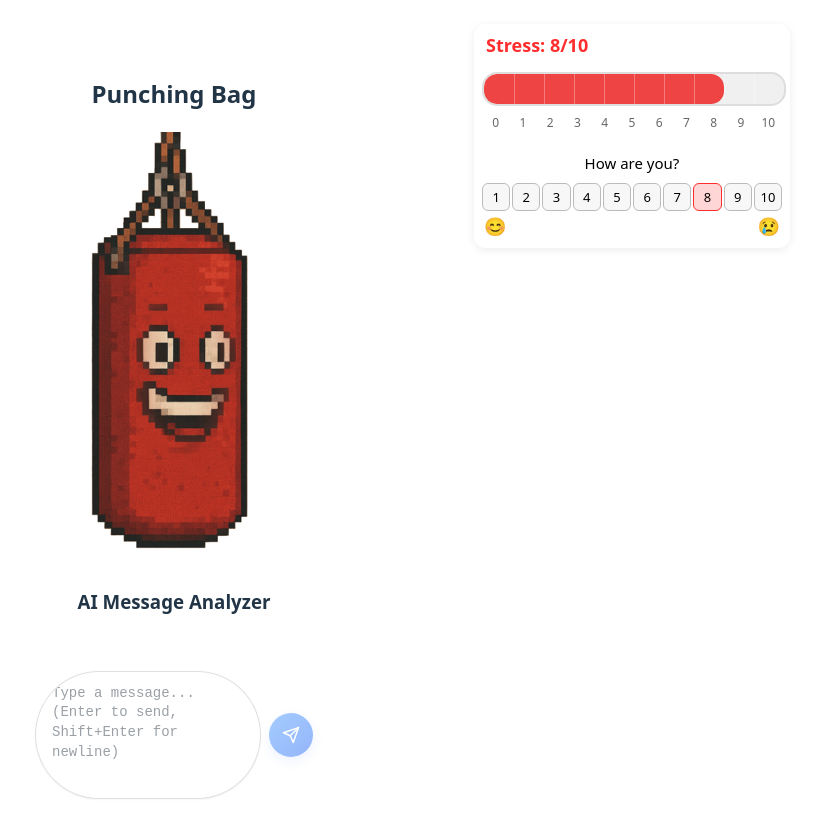
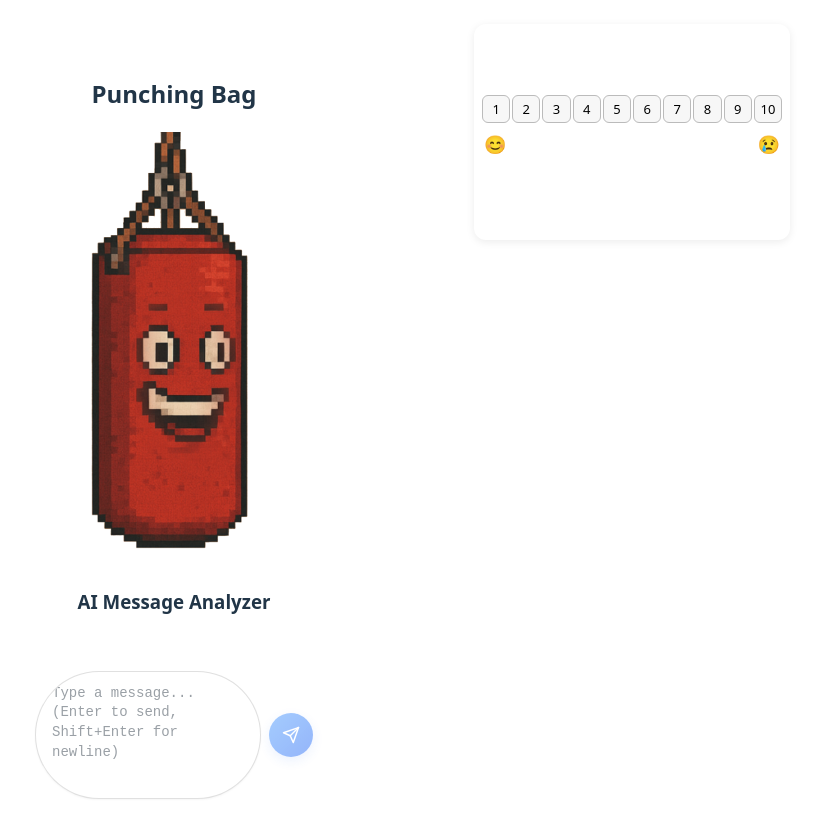
Before and after one commit to Max4407/PunchingBag, a React (Vite) app in the folder punchingbag-frontend/: page / in a window 1280 px wide. Shown: the top 838 px of the page, without its empty margins (466-1280 px from the left). Built offline with nearby package versions, Linux system fonts and the light colour scheme.

Commit message:
added measurable value

```diff
--- a/punchingbag-frontend/src/components/graph.jsx
+++ b/punchingbag-frontend/src/components/graph.jsx
@@ -2,31 +2,27 @@ import React, { useState } from 'react';
 import '../css/graph.css';
 
 function StressTracker() {
-	const [rating, setRating] = useState(8);
-
-	// Calculate bar fill percentage (1 = 10%, 10 = 100%)
-	const fillPercentage = (rating / 10) * 100;
+	const [ratings, setRatings] = useState([]);
+	const maxBars = 6; // Maximum bars to show before removing the top one
 
 	// Get color based on stress level
 	const getStressColor = (level) => {
+		if (level === 0) return 'transparent'; // No color for 0
 		if (level <= 3) return '#4ade80'; // Green (calm)
 		if (level <= 6) return '#fbbf24'; // Yellow (medium)
 		return '#ef4444'; // Red (stressed)
 	};
 
-	const barColor = getStressColor(rating);
-
 	return (
 		<div className="stress-graph-container">
-			{/* Stress Level Display */}
-			<div className="stress-level-display">
-				Stress: {rating}/10
-			</div>
-
-			{/* Stress Bar */}
-			<div className="stress-bar-section">
+			{/* Multiple Stress Bars (limit to maxBars) */}
+			<div style={{marginBottom: 32}}>
+				{(ratings.slice(-maxBars)).map((rating, idx) => {
+					const fillPercentage = (rating / 10) * 100;
+					const barColor = getStressColor(rating);
+					return (
+						<div className="stress-bar-section" key={idx + ratings.length - Math.min(ratings.length, maxBars)}>
 							<div className="stress-bar-container">
-					{/* Fill bar */}
 								<div
 									className="stress-bar-fill"
 									style={{
@@ -34,8 +30,6 @@ function StressTracker() {
 										backgroundColor: barColor
 									}}
 								></div>
-
-					{/* Scale markers */}
 								{[...Array(9)].map((_, i) => (
 									<div
 										key={i}
@@ -44,35 +38,30 @@ function StressTracker() {
 									></div>
 								))}
 							</div>
-
-				{/* Scale numbers */}
-				<div className="stress-bar-scale">
-					{[...Array(11)].map((_, i) => (
-						<span key={i} className="stress-scale-number">
-							{i}
-						</span>
-					))}
 						</div>
+					);
+				})}
 			</div>
 
-			{/* Question and Rating Buttons */}
-			<div className="graph-question-block">
-				<div className="graph-question">
-					How are you?
-				</div>
-
-				<div className="graph-rating-row">
+			{/* Input block below bars */}
+			<div style={{textAlign: 'center'}}>
+				<div className="graph-question" style={{marginBottom: 8}}>How are you?</div>
+				<div className="graph-rating-row" style={{marginBottom: 8}}>
 					{[...Array(10)].map((_, i) => (
 						<button
 							key={i}
-							className={`graph-rating-btn ${rating === i+1 ? 'selected' : ''}`}
-							onClick={() => setRating(i+1)}
+							className={`graph-rating-btn`}
+							onClick={() => {
+								setRatings(prev => {
+									const updated = [...prev, i+1];
+									return updated.length > maxBars ? updated.slice(-maxBars) : updated;
+								});
+							}}
 						>
 							{i+1}
 						</button>
 					))}
 				</div>
-
 				<div className="graph-rating-emojis">
 					<span className="graph-emoji-left" role="img" aria-label="smile">😊</span>
 					<span className="graph-emoji-right" role="img" aria-label="sad">😢</span>
--- a/punchingbag-frontend/src/css/graph.css
+++ b/punchingbag-frontend/src/css/graph.css
@@ -3,7 +3,7 @@
 	position: absolute;
 	top: 24px;
 	right: 24px;
-	background: rgba(255,255,255,0.95);
+	/* background removed */
 	border-radius: 12px;
 	box-shadow: 0 2px 8px rgba(0,0,0,0.08);
 	padding: 8px;
@@ -25,8 +25,8 @@
 
 /* Stress bar section - contains the visual bar */
 .stress-bar-section {
-	margin-top: 40px;
-	margin-bottom: 20px;
+	margin-top: 24px;
+	margin-bottom: 8px;
 }
 
 .stress-bar-container {
@@ -79,7 +79,7 @@
 	font-size: 15px;
 	font-weight: 500;
 	margin-bottom: 8px;
-	color: #000;
+	color: #fff;
 }
 
 .graph-rating-row {
```
Lines whose indentation alone changed are shown as unchanged.
